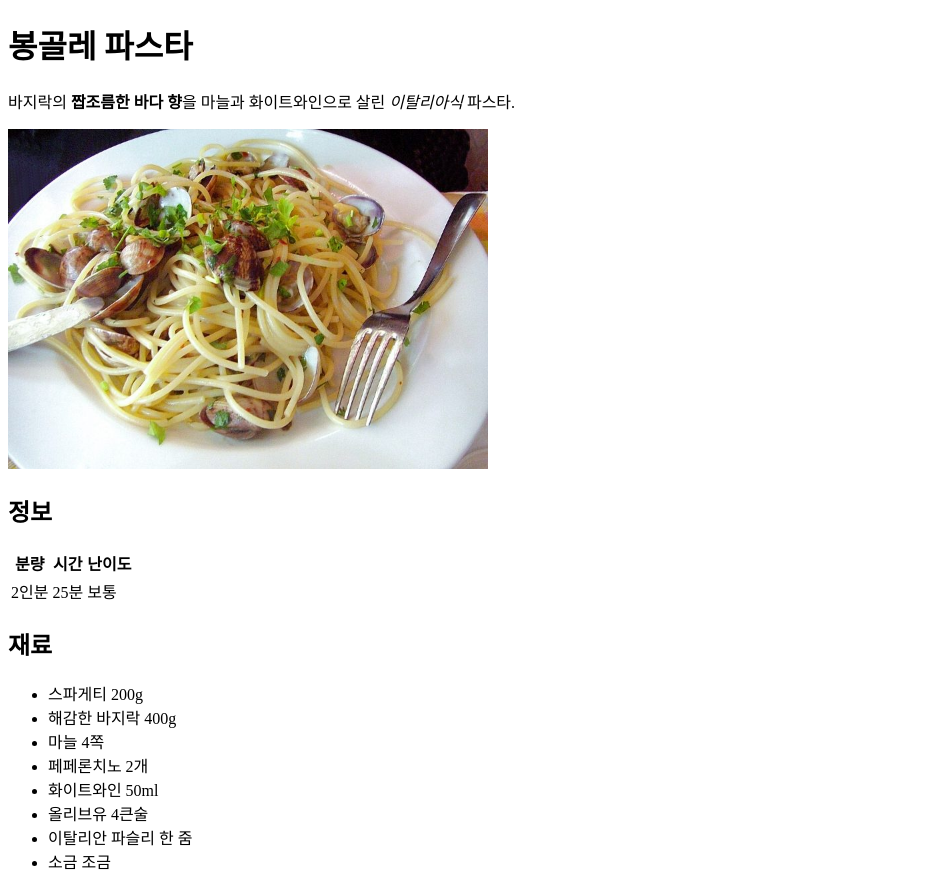
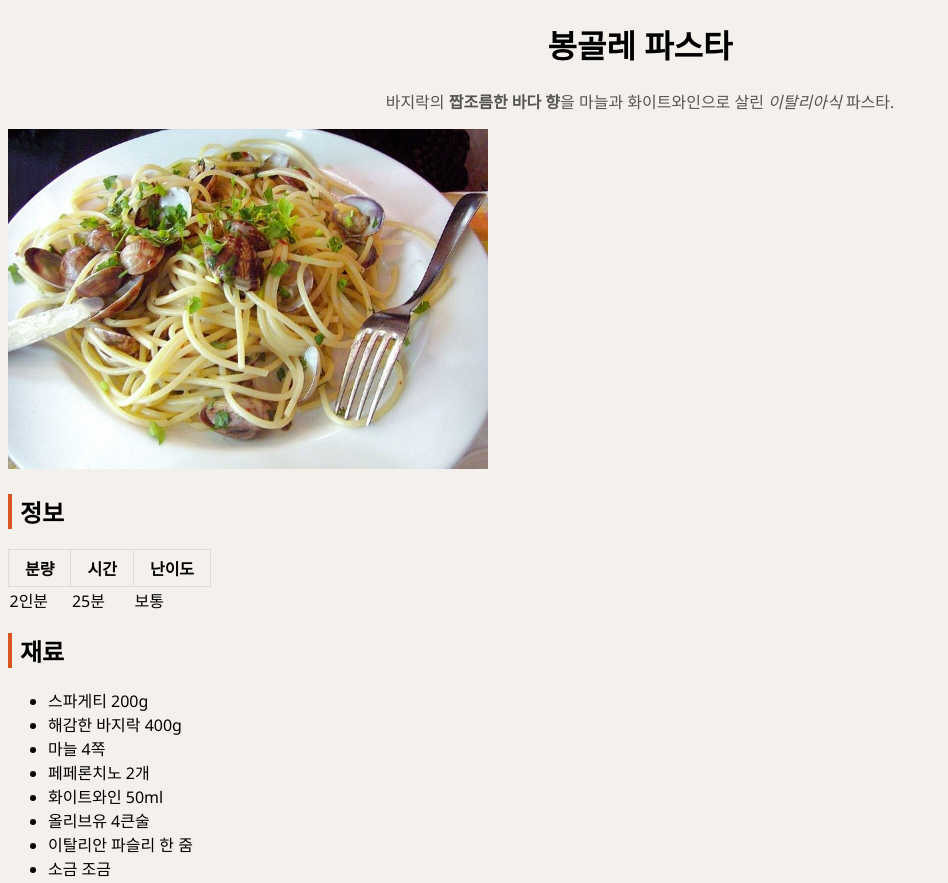
Before and after one commit to leejhy0542/oss-week07, a plain HTML site: page index.html in a window 1280 px wide. Shown: the top 883 px of the page, without its empty margins (0-948 px from the left). Drawn offline with Linux system fonts and the light colour scheme.

Commit message:
p2: selectors

```diff
--- a/index.html
+++ b/index.html
@@ -4,12 +4,12 @@
   <meta charset="utf-8">
   <meta name="viewport" content="width=device-width, initial-scale=1">
   <title>레시피</title>
-  <!-- P2: 여기에 style.css 를 연결합니다 -->
+  <link rel="stylesheet" href="style.css">
 </head>
 <body>
   <!-- P1: 여기에 레시피를 씁니다 -->
-   <h1>봉골레 파스타</h1>
-   <p>바지락의 <strong>짭조름한 바다 향</strong>을 마늘과 화이트와인으로 살린 <em>이탈리아식</em> 파스타.</p>
+   <h1 id="title">봉골레 파스타</h1>
+   <p class="summary">바지락의 <strong>짭조름한 바다 향</strong>을 마늘과 화이트와인으로 살린 <em>이탈리아식</em> 파스타.</p>
    <img src="images/vongole.jpg" alt="바지락과 파슬리를 올린 스파게티 한 접시" width="480">
 
    <h2>정보</h2>
--- a/style.css
+++ b/style.css
@@ -1 +1,28 @@
 /* P2 부터 여기에 CSS 를 씁니다 */
+body{
+    background: #f4f1ec;
+    font-family: "Segoe UI", "Malgun Gothic", sans-serif;
+}
+
+h2{
+    border-left: 4px solid #d9541e;
+    padding-left: 8px;
+}
+
+table{
+    border-collapse: collapse;
+}
+
+th{
+    border: 1px solid #dddddd;
+    padding: 6px 16px;
+}
+
+.summary{
+    color: #555555;
+    text-align: center;
+}
+
+#title{
+    text-align: center;
+}
```
